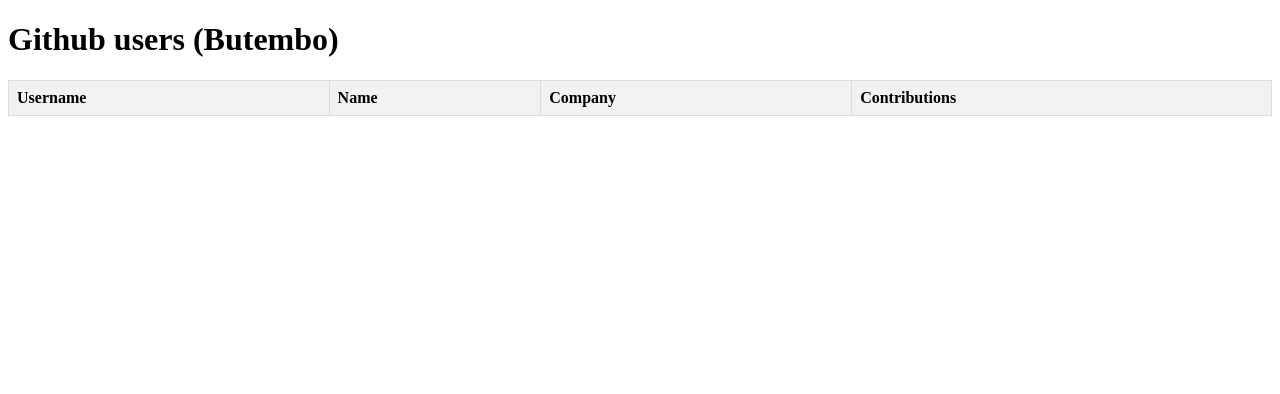
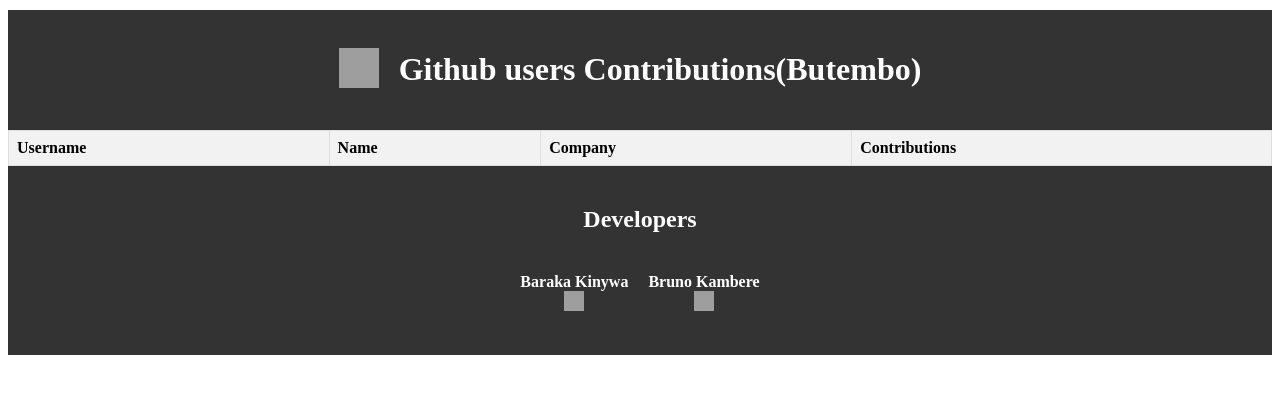
Before and after one commit to Baraka24/GithubAPI, a website with bundled scripts: page index.html in a window 1280 px wide. Built offline with nearby package versions, Linux system fonts and the light colour scheme; no server answers; grey boxes are pictures that could not be loaded.

Commit message:
Adding Footer section and Updating header one

```diff
--- a/index.html
+++ b/index.html
@@ -7,8 +7,16 @@
     <link rel="stylesheet" href="css/style.css">
 </head>
 <body>
-    <h1>Github users (Butembo)</h1>
+  <div class="developers">
+    <p>
+      <img src="https://github.com/fluidicon.png" alt="GitHub Icon" width="40" height="40">
+    </p>
+    <h1>
+      Github users Contributions(Butembo)
+    </h1>
     <p id="title"></p>
+  </div>
+
     <table id="userTable">
         <thead>
           <tr>
@@ -22,6 +30,27 @@
           <!-- User data will be populated here -->
         </tbody>
       </table>
+      <!--Page footer-->
+      <footer>
+        <h2>Developers</h2>
+        <div class="developers">
+            <!-- Baraka Kinywa -->
+            <div class="developer-profile">
+                <div class="developer-name">Baraka Kinywa</div>
+                <a href="https://github.com/Baraka24" class="developer-github">
+                  <img src="https://github.com/fluidicon.png" alt="GitHub Icon" width="20" height="20">
+                </a>
+            </div>
+
+            <!-- Bruno Kambere -->
+            <div class="developer-profile">
+                <div class="developer-name">Bruno Kambere</div>
+                <a href="https://github.com/kambereBr" class="developer-github">
+                  <img src="https://github.com/fluidicon.png" alt="GitHub Icon" width="20" height="20">
+                </a>
+            </div>
+        </div>
+    </footer>
 
     <script src="https://cdn.jsdelivr.net/npm/axios/dist/axios.min.js"></script>
     <script type="module" src="js/index.js"></script>
```
